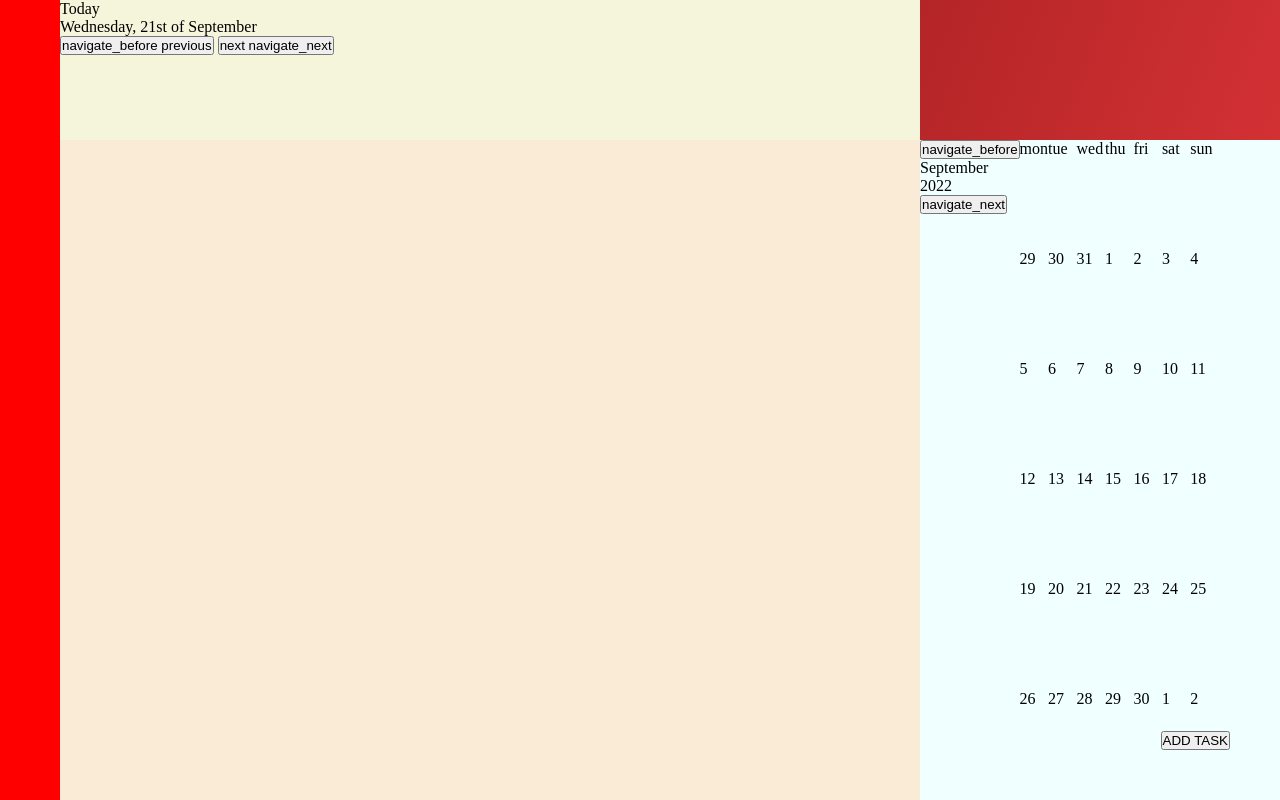
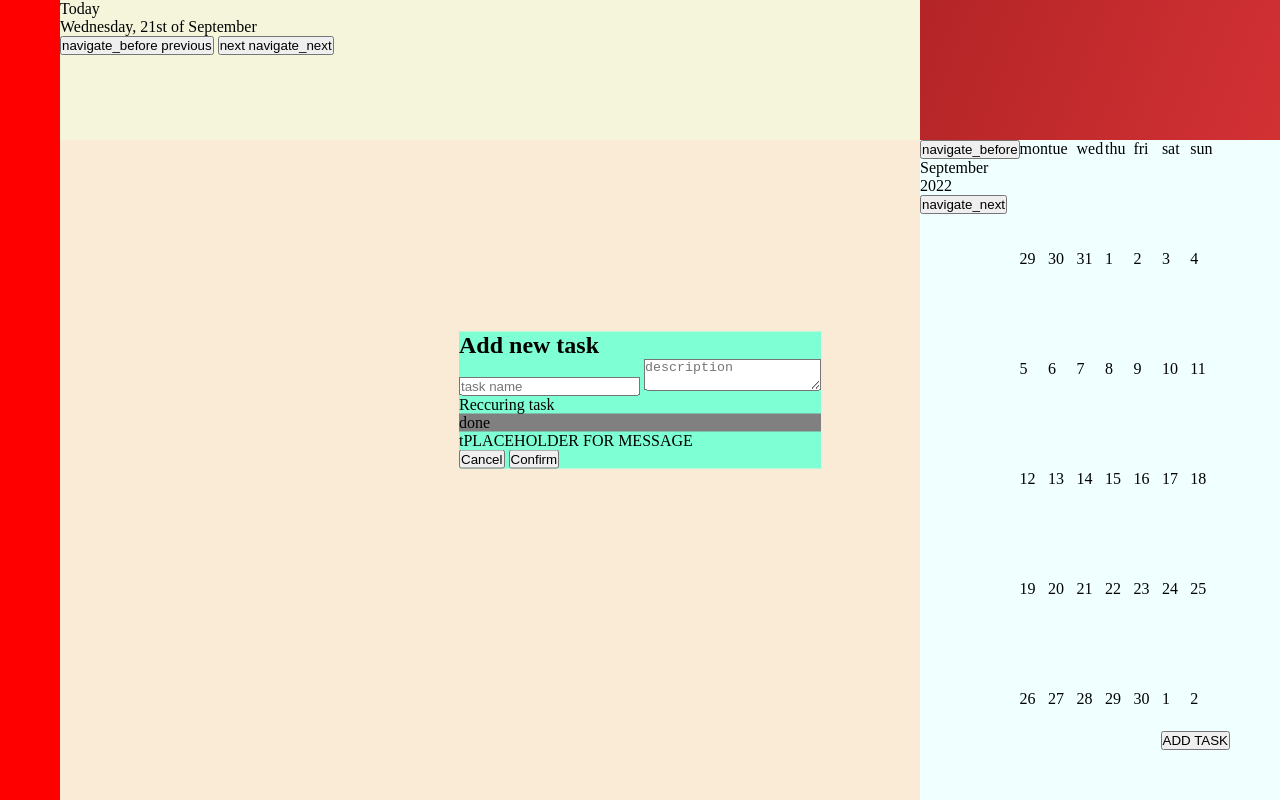
Before and after one commit to dkacza/todo-app, a plain HTML site: page index.html in a window 1280 px wide. Both pictures are taken after a click on the button "ADD TASK". Drawn offline with Linux system fonts and the light colour scheme.

Commit message:
Working on add task modal

```diff
--- a/js/main.js
+++ b/js/main.js
@@ -28,6 +28,8 @@ class Task {
 export let currentDate = new Date();
 export const todayDate = new Date();
 
+const mainMap = new Map();
+
 // Responsive layout
 const viewType = (window.innerWidth >= view.WIDTH_BREAKPOINT ? 'desktop' : 'mobile');
 view.loadHTMLFramework(viewType);
--- a/js/taskView.js
+++ b/js/taskView.js
@@ -1,4 +1,65 @@
+import { currentDate } from "./main.js";
+
 const taskView = {
+    renderInitial: function() {
+        this.generateAddTaskModal();
 
+        this.taskSection = document.querySelector('.tasks');
+        this.taskSection.innerHTML = '';
+        document.querySelector('body').insertAdjacentHTML('beforeend', this.addTaskModalTemplate);
+
+        this.addTaskModal = document.querySelector('.add-task-modal')
+        this.addTaskButton = document.querySelector('.add-task-btn');
+        this.cancelTaskButton = document.querySelector('.cancel-task-btn');
+        this.confirmTaskButton = document.querySelector('.confirm-task-btn');
+        this.taskNameInput = document.querySelector('input.task-name');
+        this.taskDescInput = document.querySelector('textarea.task-desc');
+        this.taskCheckbox = document.querySelector('div.checkbox-recurring');
+
+        this.addTaskButton.addEventListener('click', () => {
+            this.addTaskModal.classList.add('active');
+        });
+        this.cancelTaskButton.addEventListener('click', () => {
+            this.addTaskModal.classList.remove('active');
+        });
+        this.taskCheckbox.addEventListener('click', () => {
+            this.taskCheckbox.classList.toggle('active');
+        });
+
+        this.confirmTaskButton.addEventListener('click', this.validateAndAddTask.bind(this));
+    },
+    validateAndAddTask() {
+        this.addTaskModal.classList.remove('active');
+        console.log('Task name:', this.taskNameInput.value);
+        console.log('Task description:', this.taskDescInput.value);
+    },
+    updateTaskSection: function() {
+
+    },
+    generateAddTaskModal: function() {
+        this.addTaskModalTemplate = `
+        <section class="add-task-modal modal">
+            <h1>Add new task</h1>
+            <section class="inputs">
+                <input name="task-name" type="text" class="task-name" placeholder="task name">
+                <textarea name="task-desc" class="task-desc" placeholder="description"></textarea>
+                <div class="checkbox-container">
+                    <p>Reccuring task</p>
+                    <div class="checkbox-recurring checkbox">
+                        <span class="material-symbols-rounded medium-large">
+                            done
+                            </span>
+                    </div>
+                </div>
+            </section>
+            <div class="text">
+                <p>tPLACEHOLDER FOR MESSAGE</p>
+            </div>
+            <section class="buttons">
+                <button class="cancel-task-btn">Cancel</button>
+                <button class="confirm-task-btn">Confirm</button>
+            </section>
+        </section>`;
+    }
 }
 export default taskView;
--- a/js/view.js
+++ b/js/view.js
@@ -1,5 +1,6 @@
 import callendarView from "./callendarView.js";
 import dateView from "./dateView.js";
+import taskView from "./taskView.js";
 
 const view = {
     body: document.querySelector('body'),
@@ -12,6 +13,7 @@ const view = {
 
         dateView.renderInitial();
         callendarView.renderInitial();
+        taskView.renderInitial();
     },
 
     checkResize: function() {
--- a/scss/main.scss
+++ b/scss/main.scss
@@ -74,6 +74,7 @@ main.mobile {
     left: 50%;
     transform: translate(-50%, -50%);
     display: none;
+    background-color:aquamarine;
 }
 .modal.active {
     display: block;
@@ -100,6 +101,12 @@ main {
     }
 
 }
+.checkbox {
+    background-color: gray;
+}
+.checkbox.active {
+    background-color: green;
+}
 div.callendar {
     grid-area: callendar;
     display: flex;
```
Also changed, not shown: css/main.css.
